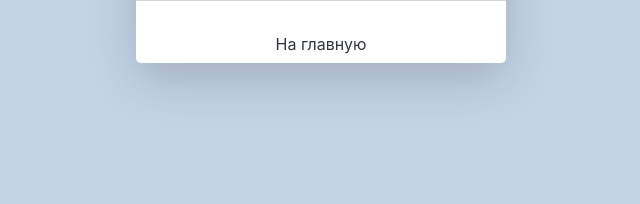
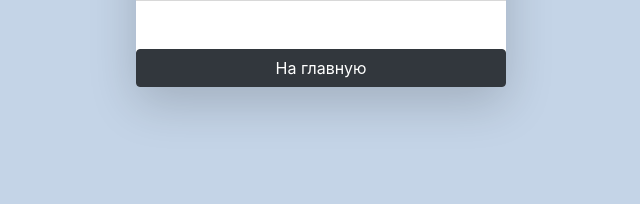
Before and after one commit to orbich67/Django_Framework_basics, a Django app: template users/templates/users/verification.html in a window 1280 px wide. Shown: the part 206-410 px from the top of the page, without its empty margins (319-959 px from the left). Run offline with Django 3.2, Linux system fonts and the light colour scheme; the template is opened without the code that fills it, so the values that code supplies are empty; some libraries are stand-ins or nearby versions.

Commit message:
added button

```diff
--- a/users/templates/users/verification.html
+++ b/users/templates/users/verification.html
@@ -16,11 +16,9 @@
                         <div class="card-header">
                             <h3 class="text-center font-weight-light my-4">Верификация не пройдена.</h3>
                 {% endif %}
-                <button class="btn btn-round form-control">
-                    <a href="{% url 'index' %}" class="">
-                        На главную
-                    </a>
-                </button>
+                    <div class="form-group mt-4 mb-0">
+                        <a href="{% url 'index' %}" class="btn btn-primary btn-block">На главную</a>
+                    </div>
             </div>
         </main>
 {% endblock %}
```
